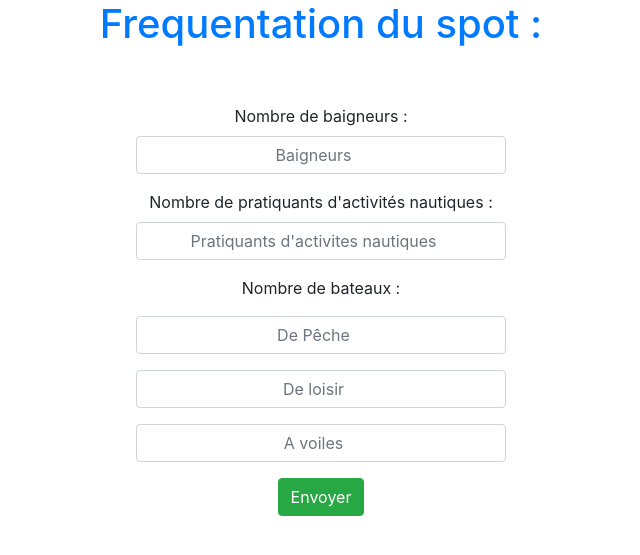
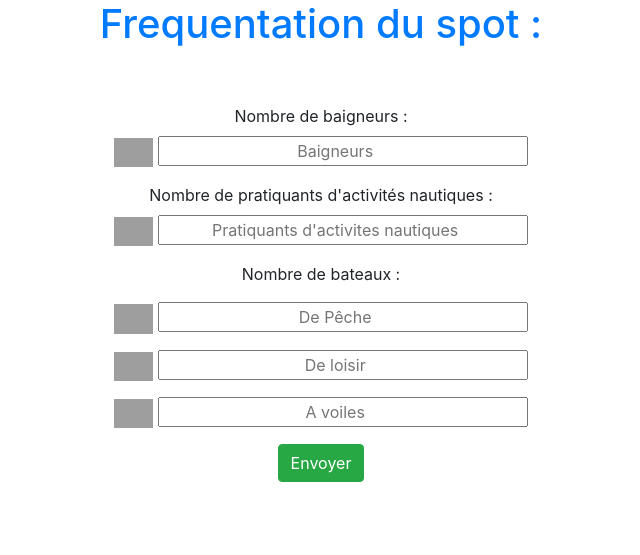
Before and after one commit to VernonRoche/CinqGrosCochons, a Flask app: page /frequentation/ in a window 1280 px wide. Shown: the top 555 px of the page, without its empty margins (319-959 px from the left). Run offline with Flask 2, Linux system fonts and the light colour scheme; some libraries are stand-ins or nearby versions; grey boxes are pictures that could not be loaded.

Commit message:
ajout des pictogrammes dans frequentation

```diff
--- a/templates/frequentation.html
+++ b/templates/frequentation.html
@@ -15,26 +15,32 @@
 		<center>
 		<form method="post">
 				<div class=" form-group">
-					<label for="Baigneurs">Nombre de baigneurs :</label>
-					<input type="number" min="0" class="col-4 form-control text-center" id="Baigneurs" placeholder="Baigneurs" required>
+					<label for="Baigneurs">Nombre de baigneurs :</label> </br>
+					<img class=img-responsive src="images/nageur.png" alt="nageur" style=width:3.5% />
+					<input type="number" min="0" class="col-4 form-align text-center" id="Baigneurs" placeholder="Baigneurs" required>
 				</div>
 			<div class="form-group">
-				<label for="PAN">Nombre de pratiquants d'activités nautiques :</label>
-				<input  type="number" min="0" class="col-4 form-control text-center" id="PAN" placeholder="Pratiquants d'activites nautiques" required>
+				<label for="PAN">Nombre de pratiquants d'activités nautiques :</label> </br>
+				<img class=img-responsive src="images/windsurf.png" alt="voile" style=width:3.5% />
+				<input  type="number" min="0" class="col-4 form-align text-center" id="PAN" placeholder="Pratiquants d'activites nautiques" required>
 			</div>
 
 			<p>Nombre de bateaux :</p>
 			<div class="form-group">
-				<input type="number" min="0" id="Peche" class="col-4 form-control text-center" placeholder="De Pêche" required>
+				<img class=img-responsive src="images/peche.png" alt="peche" style=width:3.5% />
+				<input type="number" min="0" id="Peche" class="col-4 form-align text-center" placeholder="De Pêche" required> </br>
 			</div>
 			<div class="form-group">
-				<input type="number" min="0" id="Loisir" class="col-4 form-control text-center" placeholder="De loisir" required>
+				<img class=img-responsive src="images/loisir.png" alt="loisir" style=width:3.5% />
+				<input type="number" min="0" id="Loisir" class="col-4 form-align text-center" placeholder="De loisir" required> </br>
 			</div>
 			<div class="form-group">
-				<input type="number" min="0" id="Avoiles" class=" col-4 form-control text-center" placeholder="A voiles" required>
+				<img class=img-responsive src="images/voile.png" alt="voile" style=width:3.5% />
+				<input type="number" min="0" id="Avoiles" class=" col-4 form-align text-center" placeholder="A voiles" required></br>
 			</div>
 			<button id="env" type="button" class="btn btn-success rounded" value="Envoyer" name="form">Envoyer</button>
 		</form>
+		</center>
 	</div>
 
 
```
